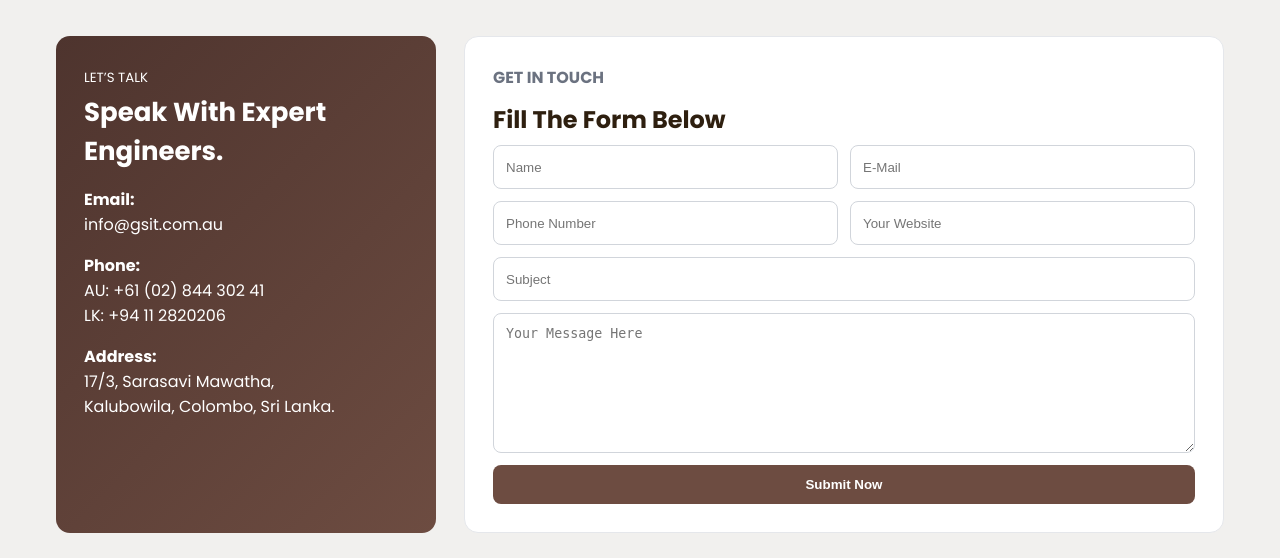
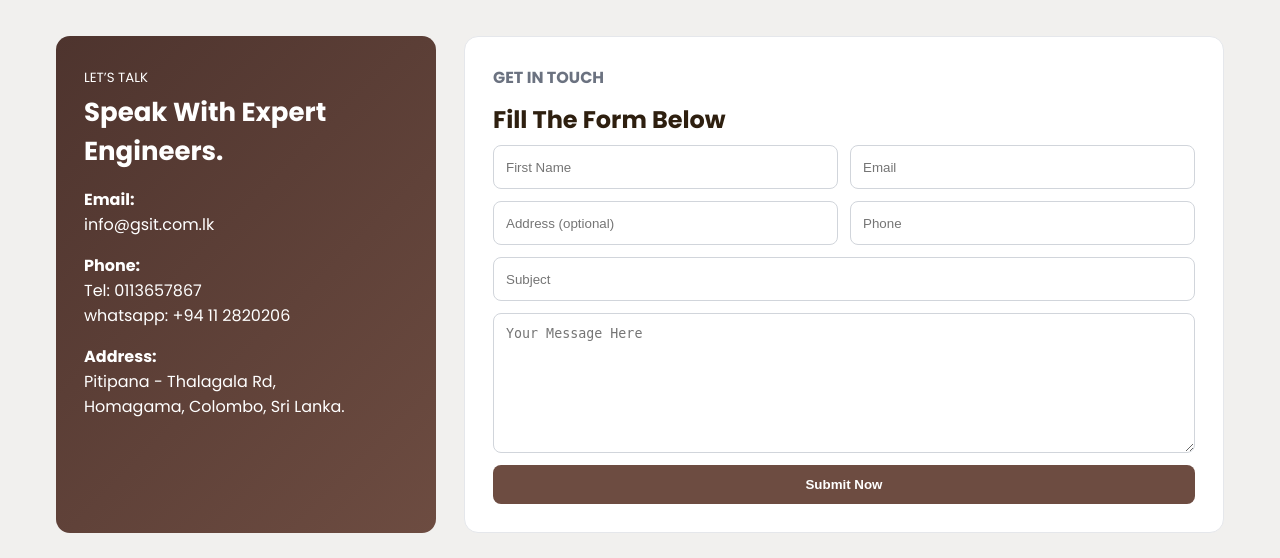
Before and after one commit to keshan-dev/cafora_coffee_php, a PHP site: page /contact.php in a window 1280 px wide. Shown: the part 394-952 px from the top of the page. Run offline with PHP 8.4, Linux system fonts and the light colour scheme.

Commit message:
Update contact form fields and information; change website to address and modify contact details

```diff
--- a/contact.php
+++ b/contact.php
@@ -10,13 +10,13 @@ if ($_SERVER["REQUEST_METHOD"] === "POST") {
     $name    = mysqli_real_escape_string($conn, $_POST['name']);
     $email   = mysqli_real_escape_string($conn, $_POST['email']);
     $phone   = mysqli_real_escape_string($conn, $_POST['phone']);
-    $website = mysqli_real_escape_string($conn, $_POST['website']);
+    $address = mysqli_real_escape_string($conn, $_POST['address']);
     $subject = mysqli_real_escape_string($conn, $_POST['subject']);
     $message = mysqli_real_escape_string($conn, $_POST['message']);
 
     $sql = "INSERT INTO contact (name,email,phone,website,subject,message)
-            VALUES ('$name','$email','$phone','$website','$subject','$message')";
-    $flash = mysqli_query($conn,$sql) ? "✅ Message sent!" : ("❌ Error: ".mysqli_error($conn));
+            VALUES ('$name','$email','$phone','$address','$subject','$message')";
+    $flash = mysqli_query($conn,$sql) ? " Message sent!" : (" Error: ".mysqli_error($conn));
 }
 ?>
 <!DOCTYPE html>
@@ -79,9 +79,9 @@ if ($_SERVER["REQUEST_METHOD"] === "POST") {
     <aside class="info-card">
       <small>LET’S TALK</small>
       <h2>Speak With Expert Engineers.</h2>
-      <div class="info-item"><strong>Email:</strong><br>info@gsit.com.au</div>
-      <div class="info-item"><strong>Phone:</strong><br>AU: +61 (02) 844 302 41<br>LK: +94 11 2820206</div>
-      <div class="info-item"><strong>Address:</strong><br>17/3, Sarasavi Mawatha,<br>Kalubowila, Colombo, Sri Lanka.</div>
+      <div class="info-item"><strong>Email:</strong><br>info@gsit.com.lk</div>
+      <div class="info-item"><strong>Phone:</strong><br>Tel: 0113657867<br>whatsapp: +94 11 2820206</div>
+      <div class="info-item"><strong>Address:</strong><br>Pitipana - Thalagala Rd,<br>Homagama, Colombo, Sri Lanka.</div>
     </aside>
 
     <!-- Form -->
@@ -92,12 +92,14 @@ if ($_SERVER["REQUEST_METHOD"] === "POST") {
 
       <form method="POST" class="contact-form">
         <div class="grid-2">
-          <input class="input" type="text" name="name" placeholder="Name" required>
-          <input class="input" type="email" name="email" placeholder="E-Mail" required>
+          <input class="input" type="text" name="name" placeholder="First Name" required>
+
+          <input class="input" type="email" name="email" placeholder="Email" required>
         </div>
         <div class="grid-2">
-          <input class="input" type="text" name="phone" placeholder="Phone Number">
-          <input class="input" type="text" name="website" placeholder="Your Website">
+             <input class="input" type="text" name="address" placeholder="Address (optional)" required>
+          <input class="input" type="text" name="phone" placeholder="Phone">
+
         </div>
         <input class="input" type="text" name="subject" placeholder="Subject" required>
         <textarea class="textarea" name="message" placeholder="Your Message Here" required></textarea>
```
